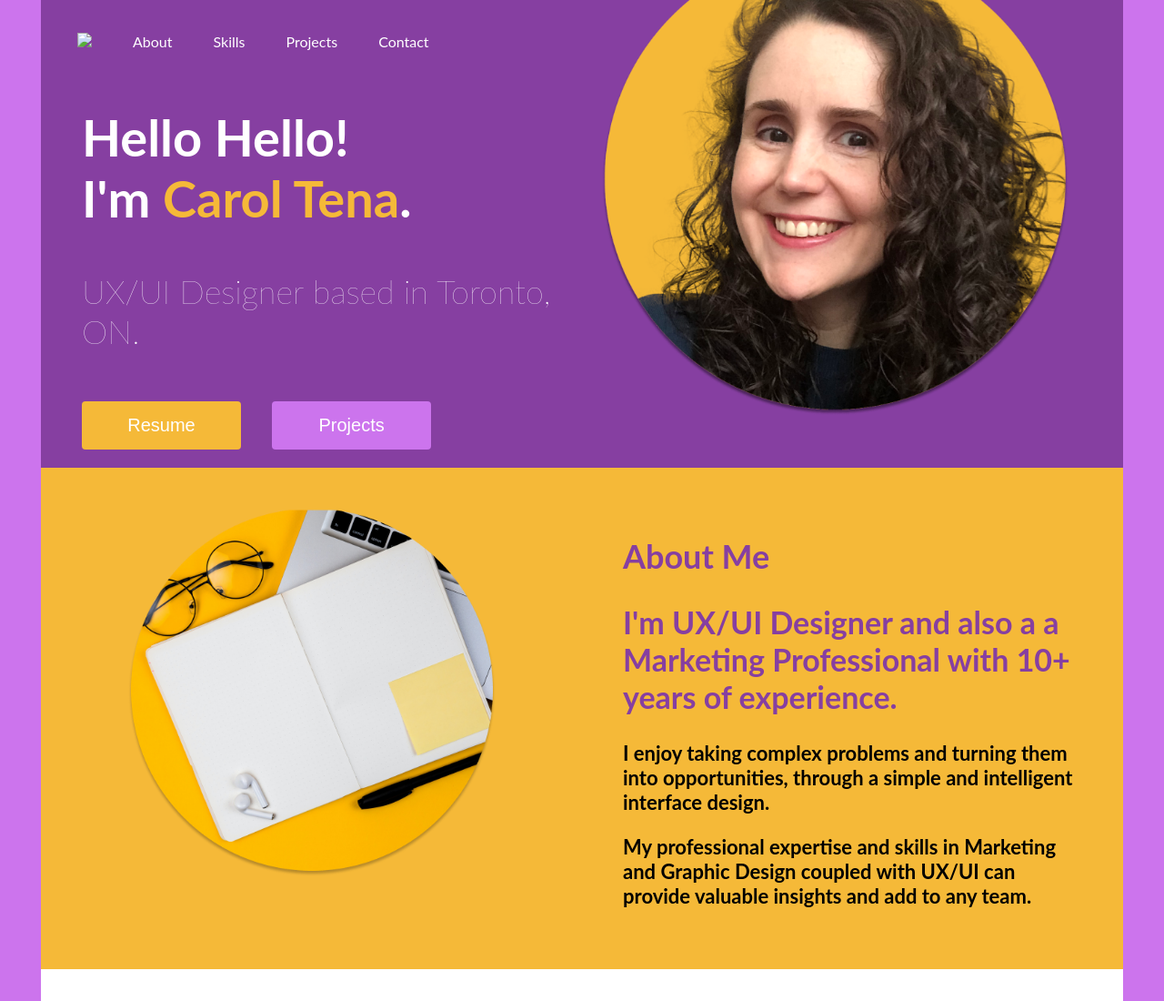
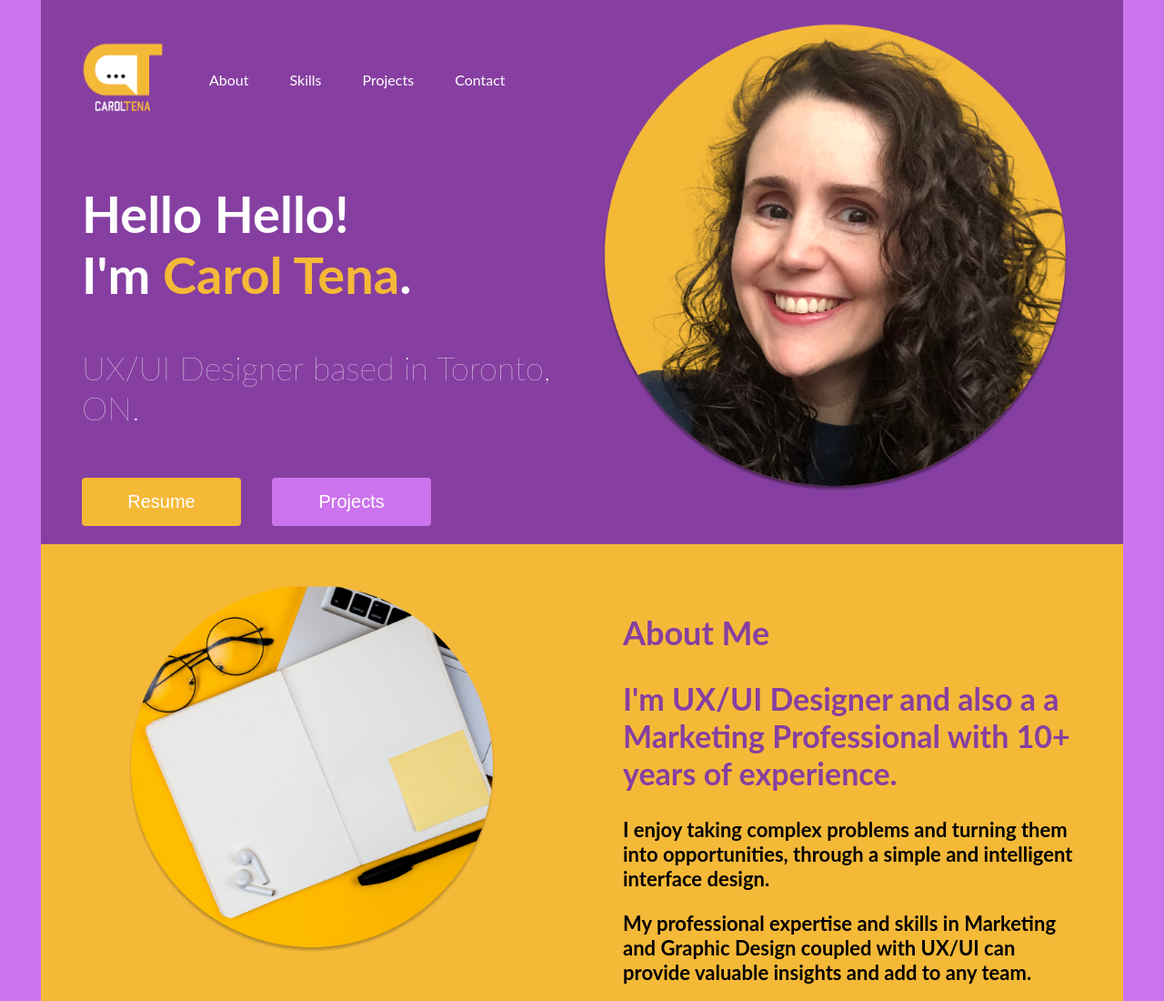
Before and after one commit to CarolTena/UX_UI_HW_18, a plain HTML site: page index.html in a window 1280 px wide. Shown: the top 1100 px of the page at 91% size. Drawn offline with Linux system fonts and the light colour scheme.

Commit message:
Updates 10/02

```diff
--- a/index.html
+++ b/index.html
@@ -9,7 +9,7 @@
             <nav>
         <ul class="menuList">
           <li class="logo">
-            <img src="../Images/Logo_Carol Tena_Final-05.png" />
+            <img src="../Images/220123 Logo_Carol Tena_Final-05.png" />
           </li>
           <li>
             <a href="#">About</a>
```
